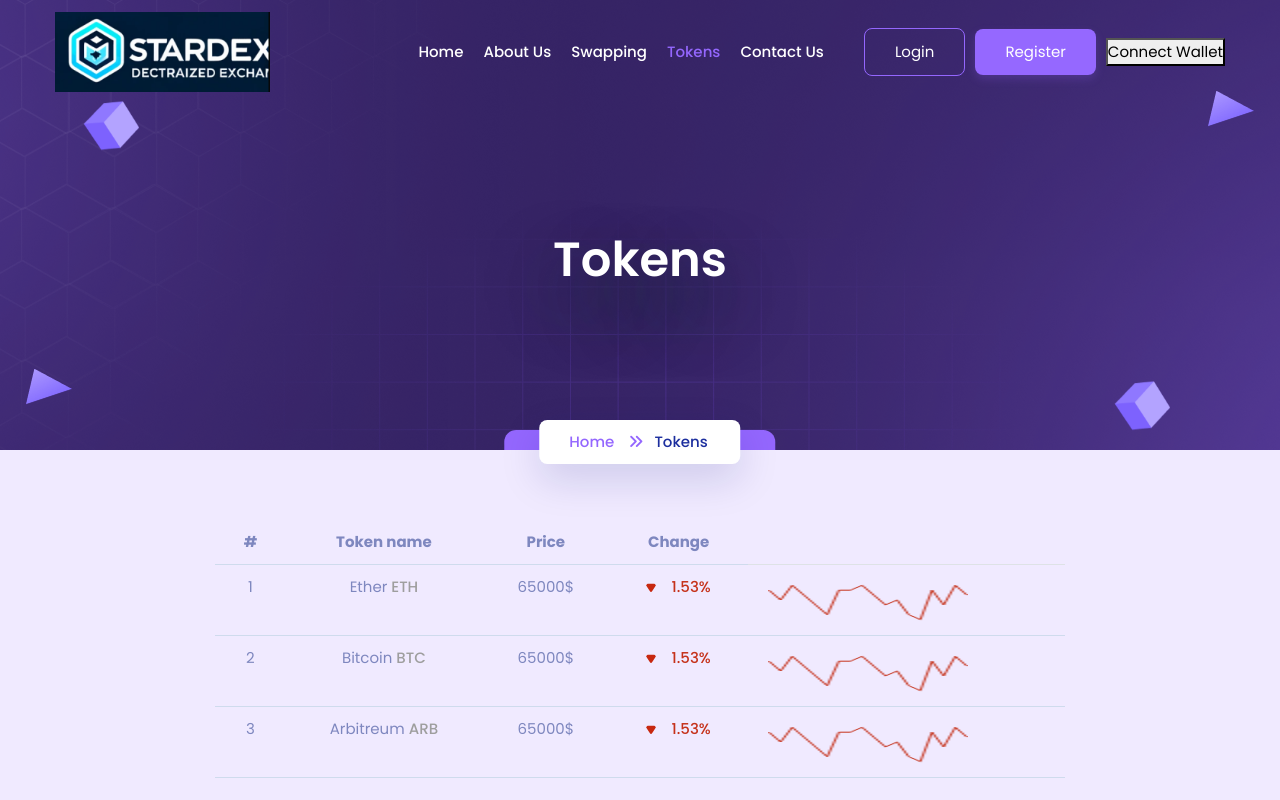
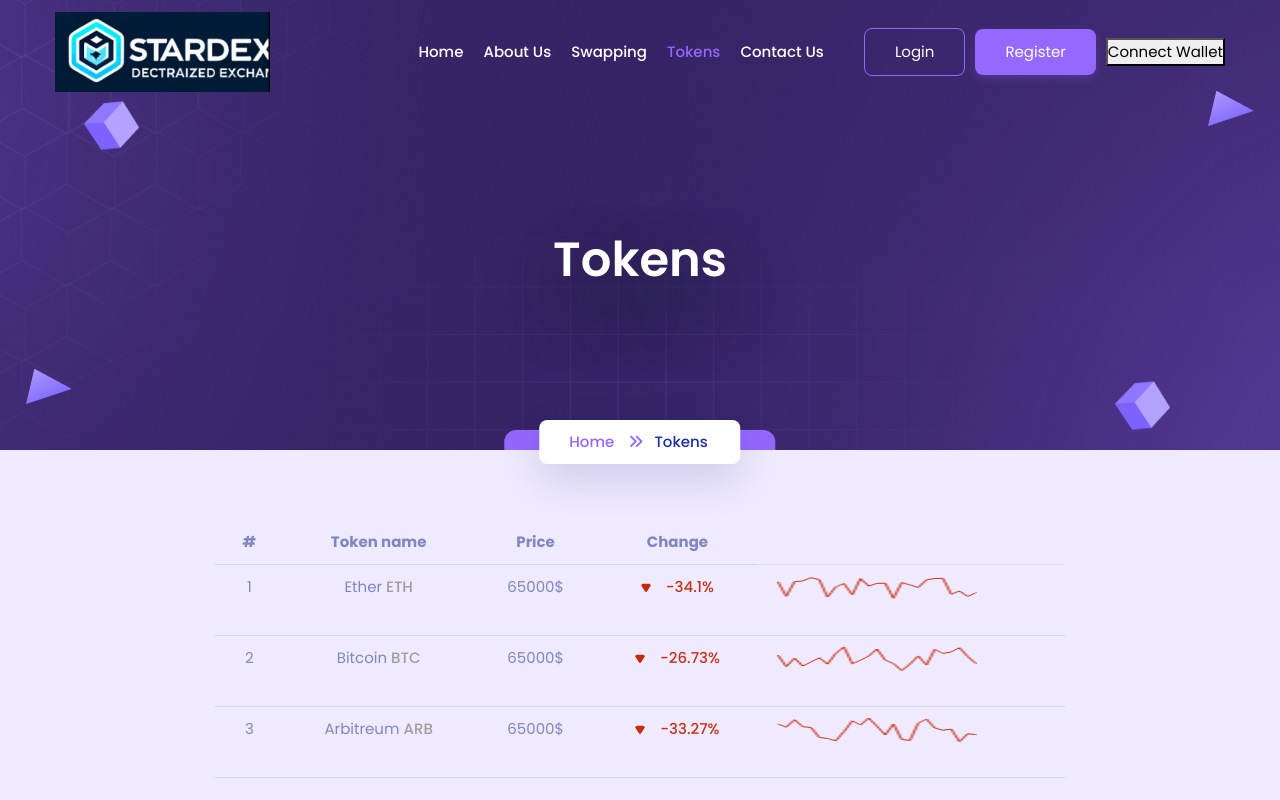
Before and after one commit to Nairod36/PA-DEX-4IBC, a React (Create React App) app in the folder front-dex/: page /tokens in a window 1280 px wide. Shown: the top 800 px of the page. Built offline with nearby package versions, Linux system fonts and the light colour scheme.

Commit message:
Add dynamic colors and random testing

```diff
--- a/front-dex/src/components/TokenList/TokenItem.tsx
+++ b/front-dex/src/components/TokenList/TokenItem.tsx
@@ -14,6 +14,7 @@ interface ITokenProps{
 export const TokenItem:React.FC<ITokenProps> = ({id,name,trigram,time}) => {
 
     const [coin,setCoin] = useState<ICoin|null>(null)
+    const [coinPrices,setCoinPrices] = useState<number[]>([])
 
     useEffect(()=>{
         // const cancelTokenSrc = axios.CancelToken.source()
@@ -48,7 +49,7 @@ export const TokenItem:React.FC<ITokenProps> = ({id,name,trigram,time}) => {
                     open: 63000,
                     volumefrom: 5000,
                     volumeto: 4000,
-                    close: 64000,
+                    close: Math.random()*50000+50000,
                     conversionType: 'type',
                     conversionSype: 'symbol'
                 },
@@ -59,7 +60,7 @@ export const TokenItem:React.FC<ITokenProps> = ({id,name,trigram,time}) => {
                     open: 63000,
                     volumefrom: 5000,
                     volumeto: 4000,
-                    close: 64000,
+                    close: Math.random()*50000+50000,
                     conversionType: 'type',
                     conversionSype: 'symbol'
                 },
@@ -70,7 +71,7 @@ export const TokenItem:React.FC<ITokenProps> = ({id,name,trigram,time}) => {
                     open: 63000,
                     volumefrom: 5000,
                     volumeto: 4000,
-                    close: 64000,
+                    close: Math.random()*50000+50000,
                     conversionType: 'type',
                     conversionSype: 'symbol'
                 },
@@ -81,7 +82,7 @@ export const TokenItem:React.FC<ITokenProps> = ({id,name,trigram,time}) => {
                     open: 63000,
                     volumefrom: 5000,
                     volumeto: 4000,
-                    close: 64000,
+                    close: Math.random()*50000+50000,
                     conversionType: 'type',
                     conversionSype: 'symbol'
                 },
@@ -92,7 +93,7 @@ export const TokenItem:React.FC<ITokenProps> = ({id,name,trigram,time}) => {
                     open: 63000,
                     volumefrom: 5000,
                     volumeto: 4000,
-                    close: 64000,
+                    close: Math.random()*50000+50000,
                     conversionType: 'type',
                     conversionSype: 'symbol'
                 },
@@ -103,7 +104,7 @@ export const TokenItem:React.FC<ITokenProps> = ({id,name,trigram,time}) => {
                     open: 63000,
                     volumefrom: 5000,
                     volumeto: 4000,
-                    close: 64000,
+                    close: Math.random()*50000+50000,
                     conversionType: 'type',
                     conversionSype: 'symbol'
                 },
@@ -114,7 +115,7 @@ export const TokenItem:React.FC<ITokenProps> = ({id,name,trigram,time}) => {
                     open: 63000,
                     volumefrom: 5000,
                     volumeto: 4000,
-                    close: 64000,
+                    close: Math.random()*50000+50000,
                     conversionType: 'type',
                     conversionSype: 'symbol'
                 },
@@ -125,7 +126,7 @@ export const TokenItem:React.FC<ITokenProps> = ({id,name,trigram,time}) => {
                     open: 63000,
                     volumefrom: 5000,
                     volumeto: 4000,
-                    close: 64000,
+                    close: Math.random()*50000+50000,
                     conversionType: 'type',
                     conversionSype: 'symbol'
                 },
@@ -136,7 +137,7 @@ export const TokenItem:React.FC<ITokenProps> = ({id,name,trigram,time}) => {
                     open: 63000,
                     volumefrom: 5000,
                     volumeto: 4000,
-                    close: 64000,
+                    close: Math.random()*50000+50000,
                     conversionType: 'type',
                     conversionSype: 'symbol'
                 },
@@ -147,7 +148,7 @@ export const TokenItem:React.FC<ITokenProps> = ({id,name,trigram,time}) => {
                     open: 63000,
                     volumefrom: 5000,
                     volumeto: 4000,
-                    close: 64000,
+                    close: Math.random()*50000+50000,
                     conversionType: 'type',
                     conversionSype: 'symbol'
                 },
@@ -158,7 +159,7 @@ export const TokenItem:React.FC<ITokenProps> = ({id,name,trigram,time}) => {
                     open: 63000,
                     volumefrom: 5000,
                     volumeto: 4000,
-                    close: 64000,
+                    close: Math.random()*50000+50000,
                     conversionType: 'type',
                     conversionSype: 'symbol'
                 },
@@ -169,7 +170,7 @@ export const TokenItem:React.FC<ITokenProps> = ({id,name,trigram,time}) => {
                     open: 63000,
                     volumefrom: 5000,
                     volumeto: 4000,
-                    close: 64000,
+                    close: Math.random()*50000+50000,
                     conversionType: 'type',
                     conversionSype: 'symbol'
                 },
@@ -180,7 +181,7 @@ export const TokenItem:React.FC<ITokenProps> = ({id,name,trigram,time}) => {
                     open: 63000,
                     volumefrom: 5000,
                     volumeto: 4000,
-                    close: 64000,
+                    close: Math.random()*50000+50000,
                     conversionType: 'type',
                     conversionSype: 'symbol'
                 },
@@ -191,7 +192,7 @@ export const TokenItem:React.FC<ITokenProps> = ({id,name,trigram,time}) => {
                     open: 63000,
                     volumefrom: 5000,
                     volumeto: 4000,
-                    close: 64000,
+                    close: Math.random()*50000+50000,
                     conversionType: 'type',
                     conversionSype: 'symbol'
                 },
@@ -202,7 +203,7 @@ export const TokenItem:React.FC<ITokenProps> = ({id,name,trigram,time}) => {
                     open: 63000,
                     volumefrom: 5000,
                     volumeto: 4000,
-                    close: 64000,
+                    close: Math.random()*50000+50000,
                     conversionType: 'type',
                     conversionSype: 'symbol'
                 },
@@ -213,7 +214,7 @@ export const TokenItem:React.FC<ITokenProps> = ({id,name,trigram,time}) => {
                     open: 63000,
                     volumefrom: 5000,
                     volumeto: 4000,
-                    close: 64000,
+                    close: Math.random()*50000+50000,
                     conversionType: 'type',
                     conversionSype: 'symbol'
                 },
@@ -224,7 +225,7 @@ export const TokenItem:React.FC<ITokenProps> = ({id,name,trigram,time}) => {
                     open: 63000,
                     volumefrom: 5000,
                     volumeto: 4000,
-                    close: 64000,
+                    close: Math.random()*50000+50000,
                     conversionType: 'type',
                     conversionSype: 'symbol'
                 },
@@ -235,7 +236,7 @@ export const TokenItem:React.FC<ITokenProps> = ({id,name,trigram,time}) => {
                     open: 63000,
                     volumefrom: 5000,
                     volumeto: 4000,
-                    close: 64000,
+                    close: Math.random()*50000+50000,
                     conversionType: 'type',
                     conversionSype: 'symbol'
                 },
@@ -246,7 +247,7 @@ export const TokenItem:React.FC<ITokenProps> = ({id,name,trigram,time}) => {
                     open: 63000,
                     volumefrom: 5000,
                     volumeto: 4000,
-                    close: 64000,
+                    close: Math.random()*50000+50000,
                     conversionType: 'type',
                     conversionSype: 'symbol'
                 },
@@ -257,7 +258,7 @@ export const TokenItem:React.FC<ITokenProps> = ({id,name,trigram,time}) => {
                     open: 63000,
                     volumefrom: 5000,
                     volumeto: 4000,
-                    close: 64000,
+                    close: Math.random()*50000+50000,
                     conversionType: 'type',
                     conversionSype: 'symbol'
                 },
@@ -268,7 +269,7 @@ export const TokenItem:React.FC<ITokenProps> = ({id,name,trigram,time}) => {
                     open: 63000,
                     volumefrom: 5000,
                     volumeto: 4000,
-                    close: 64000,
+                    close: Math.random()*50000+50000,
                     conversionType: 'type',
                     conversionSype: 'symbol'
                 },
@@ -279,7 +280,7 @@ export const TokenItem:React.FC<ITokenProps> = ({id,name,trigram,time}) => {
                     open: 63000,
                     volumefrom: 5000,
                     volumeto: 4000,
-                    close: 64000,
+                    close: Math.random()*50000+50000,
                     conversionType: 'type',
                     conversionSype: 'symbol'
                 },
@@ -290,7 +291,7 @@ export const TokenItem:React.FC<ITokenProps> = ({id,name,trigram,time}) => {
                     open: 63000,
                     volumefrom: 5000,
                     volumeto: 4000,
-                    close: 64000,
+                    close: Math.random()*50000+50000,
                     conversionType: 'type',
                     conversionSype: 'symbol'
                 },
@@ -301,7 +302,7 @@ export const TokenItem:React.FC<ITokenProps> = ({id,name,trigram,time}) => {
                     open: 63000,
                     volumefrom: 5000,
                     volumeto: 4000,
-                    close: 64000,
+                    close: Math.random()*50000+50000,
                     conversionType: 'type',
                     conversionSype: 'symbol'
                 },
@@ -322,7 +323,12 @@ export const TokenItem:React.FC<ITokenProps> = ({id,name,trigram,time}) => {
 
     // Set the state
     setCoin(sampleCoin)
+    setCoinPrices(getClosePrices(sampleCoin))
     },[])
+
+    const getClosePrices = (coin: ICoin) => {
+        return coin.Data.Data.map(item => item.close);
+    }
 
     return (
         <>
@@ -333,9 +339,9 @@ export const TokenItem:React.FC<ITokenProps> = ({id,name,trigram,time}) => {
                 <td>{id}</td>
                 <td>{name} <span className="trigram">{trigram}</span></td>
                 <td>{`${coin.Data.Data[24].close}$`}</td>
-                <td><div className="change-col negative"><span className="change negative"></span>{`${Math.floor(10000*(coin.Data.Data[24].close - coin.Data.Data[0].close)/coin.Data.Data[24].close)/100}%`}</div></td>
+                <td><div className={`change-col ${coinPrices[coinPrices.length - 1] >= coinPrices[0] ? 'positive' : 'negative'}`}><span className="change negative"></span>{`${Math.floor(10000*(coin.Data.Data[24].close - coin.Data.Data[0].close)/coin.Data.Data[24].close)/100}%`}</div></td>
                 <td>
-                    <Linechart data={[7,5,8,6,4,2,7,7,8,6,4,5,2,1,7,4,8,6,]}/>
+                    <Linechart data={getClosePrices(coin)}/>
                 </td>
             </tr>
         }
```
